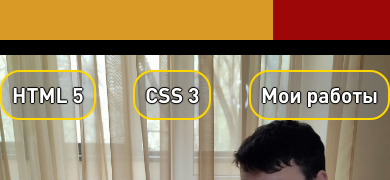
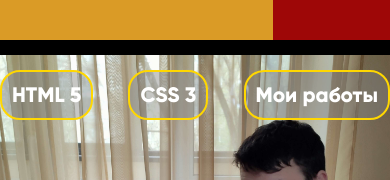
Before and after one commit to kmsko/portfolio, a React (Create React App) app: page / in a window 390 px wide. Shown: the part 526-706 px from the top of the page. Built offline with nearby package versions, Linux system fonts and the light colour scheme; a web font is replaced by a local one.

Commit message:
re span on button

```diff
--- a/src/App.css
+++ b/src/App.css
@@ -2,7 +2,8 @@
   padding: 0;
   margin: 0;
   box-sizing: border-box;
-
+  -webkit-tap-highlight-color: rgba(0, 0, 0, 0);
+  outline: none;
 }
 
 @font-face {
--- a/src/components/page/Page3.js
+++ b/src/components/page/Page3.js
@@ -27,9 +27,9 @@ const Page3 = (props) => {
 
 
             <div className={style.wrapper__text_titel}>
-                <span onClick={(e) => setActive("HTML")} className={` ${activeHtml ? style.span_active: ''}`}>HTML 5</span>
-                <span onClick={(e) => setActive("CSS")} className={` ${activeCss ?style.span_active: ''}`}>CSS 3</span>
-                <span onClick={(e) => setActive("MyJob")} className={` ${activeMyJob ? style.span_active: ''}`}>Мои работы</span>
+                <button onClick={(e) => setActive("HTML")} className={` ${activeHtml ? style.button_active: ''}`}>HTML 5</button>
+                <button onClick={(e) => setActive("CSS")} className={` ${activeCss ?style.button_active: ''}`}>CSS 3</button>
+                <button onClick={(e) => setActive("MyJob")} className={` ${activeMyJob ? style.button_active: ''}`}>Мои работы</button>
             </div>
 
 
--- a/src/components/page/page3.module.css
+++ b/src/components/page/page3.module.css
@@ -23,12 +23,11 @@
     align-items: center;
     justify-content: space-around;
     font-family: 'DIN Pro Bold';
-    font-size: 70px;
     cursor: pointer;
     text-shadow: 1px 0 1px #000, 0 1px 1px #000, -1px 0 1px #000, 0 -1px 1px #000;
 }
 
-.wrapper__text_titel>span {
+.wrapper__text_titel button {
     border: 2px solid gold;
     padding: 10px;
     margin-bottom: 10px;
@@ -36,9 +35,11 @@
     background-color: rgba(128, 128, 128, 0.432);
     -webkit-tap-highlight-color: rgba(0, 0, 0, 0);
     outline: none;
+    font-size: 70px;
+
 }
 
-.span_active {
+.button_active {
     color: hotpink;
 }
 
@@ -81,8 +82,10 @@
         flex-direction: row;
         justify-content: space-between;
         width: 100%;
+        margin-top: 15px;
+    }
+    .wrapper__text_titel button{
         font-size: 38px;
-        margin-top: 15px;
     }
     .list {
         width: 100%;
@@ -97,7 +100,7 @@
         height: 338px;
     }
 
-    .wrapper__text_titel {
+    .wrapper__text_titel button {
         font-size: 21px;
     }
     .list>li {
```
